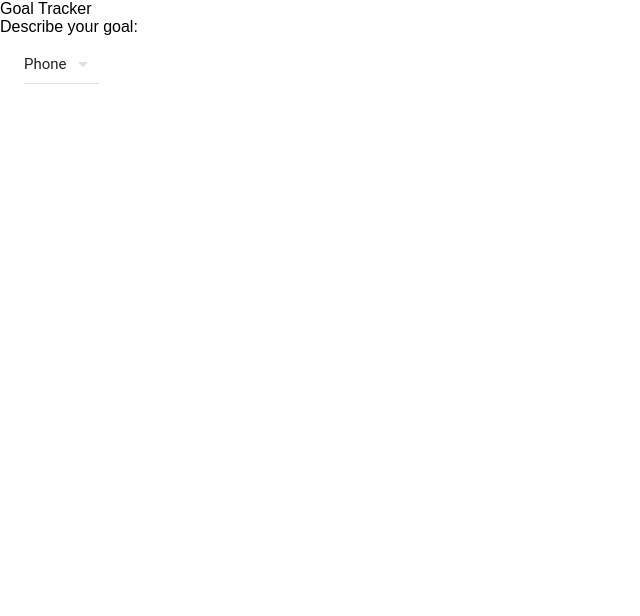
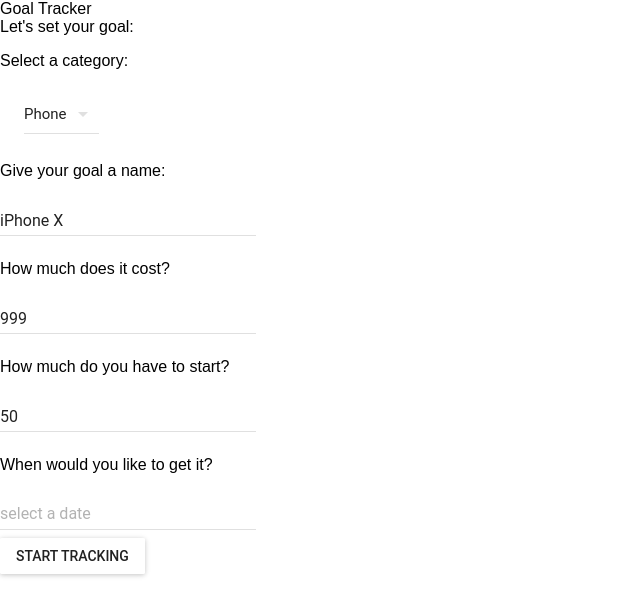
Before and after one commit to JohnDHamm/TETB-test01, a React (Create React App) app: page /goalTracker in a window 1280 px wide. Shown: the top 616 px of the page, without its empty margins (0-640 px from the left). Built offline with nearby package versions, Linux system fonts and the light colour scheme.

Commit message:
goal chart started

```diff
--- a/public/index.html
+++ b/public/index.html
@@ -19,7 +19,7 @@
       work correctly both with client-side routing and a non-root public URL.
       Learn how to configure a non-root public URL by running `npm run build`.
     -->
-    <title>Profit planning</title>
+    <title>Teen Entreprenuer</title>
   </head>
   <body>
     <noscript>
--- /dev/null
+++ b/src/components/goalTrackChart.js
@@ -0,0 +1,35 @@
+import React from 'react';
+import Values from '../styles/values';
+
+import {BarChart, Bar, XAxis, Legend, ReferenceLine} from 'recharts';
+
+export default class GoalTrackChart extends React.Component {
+
+	render() {
+		const { goalName, goalAmount, currentFunds, targetDate, daysToGoal, weeksToGoal } = this.props;
+		const chartData = [
+					{name: 'Funds', needed: goalAmount - currentFunds, balance: currentFunds}
+		];
+		const weeklyPace = Math.round(( goalAmount - currentFunds ) / weeksToGoal);
+
+		return (
+			<div>
+				<div>Goal for {goalName}</div>
+				<BarChart width={200} height={500} data={chartData}
+							margin={{top: 20, right: 30, left: 20, bottom: 5}
+						} barSize={100}
+					>
+					<XAxis dataKey="name"/>
+					<Legend />
+					<Bar dataKey="balance" stackId="a" fill={Values.revenue} />
+					<Bar dataKey="needed" stackId="a" fill={Values.costs} />
+				</BarChart>
+				<div>
+					<p>Weekly goal: ${weeklyPace}</p>
+				</div>
+			 </div>
+
+
+			)
+	}
+}
--- a/src/components/goalWizard.js
+++ b/src/components/goalWizard.js
@@ -1,31 +1,133 @@
 import React from 'react';
+
+import GoalTrackChart from './goalTrackChart';
 
 import DropDownMenu from 'material-ui/DropDownMenu';
 import MenuItem from 'material-ui/MenuItem';
+import TextField from 'material-ui/TextField';
+import DatePicker from 'material-ui/DatePicker';
+import RaisedButton from 'material-ui/RaisedButton';
 
 export default class GoalWizard extends React.Component {
 	constructor(props){
 		super(props);
 		this.state = {
-			category: 1
+			category: 1,
+			goalName: 'iPhone X',
+			goalAmount: 999,
+			startFunds: 50,
+			targetDate: null,
+			currentDate: new Date(),
+			showProgress: false,
+			daysToGoal: null,
+			weeksToGoal: null
 		}
 	}
 
-	handleCategorySelect(e, k, value) {
+	handleCategorySelect(e, index, value) {
 		this.setState({ category: value})
 	}
 
+	handleGoalNameChange(e, newValue) {
+		this.setState({ goalName: newValue });
+	}
+
+	handleGoalAmountChange(e, newValue) {
+		this.setState({ goalAmount: newValue });
+	}
+
+	handleStartFundsChange(e, newValue) {
+		this.setState({ startFunds: newValue });
+	}
+
+	handleDatePicker(x, date) {
+		this.setState({ targetDate: date }, () => this.setDaysDifference() );
+	}
+
+	handleStartTracking() {
+		this.setState({ showProgress: true });
+	}
+
+	setDaysDifference() {
+		const msPerDay = 1000 * 60 * 60 * 24;
+		const utcCurrentDate = Date.UTC(this.state.currentDate.getFullYear(), this.state.currentDate.getMonth(), this.state.currentDate.getDate());
+		const utcTargetDate = Date.UTC(this.state.targetDate.getFullYear(), this.state.targetDate.getMonth(), this.state.targetDate.getDate());
+		const daysToGoal = Math.floor((utcTargetDate - utcCurrentDate) / msPerDay);
+		this.setState({ daysToGoal: daysToGoal });
+		const weeksToGoal = Math.round( daysToGoal / 7 );
+		this.setState({ weeksToGoal })
+		console.log("time to reach goal:", daysToGoal, "days / ", weeksToGoal, " weeks");
+	}
+
 	render() {
-		console.log("category", this.state.category);
-
 		return(
 			<div>
-				<div>Describe your goal:</div>
-				<DropDownMenu value={this.state.category} onChange={this.handleCategorySelect.bind(this)}>
-					<MenuItem value={1} primaryText="Phone" />
-					<MenuItem value={2} primaryText="Car" />
-					<MenuItem value={3} primaryText="Education" />
-				</DropDownMenu>
+			{!this.state.showProgress &&
+				<div>
+					<div>Let's set your goal:</div>
+					<div>
+						<p>Select a category:</p>
+						<DropDownMenu value={this.state.category} onChange={this.handleCategorySelect.bind(this)}>
+							<MenuItem value={1} primaryText="Phone" />
+							<MenuItem value={2} primaryText="Car" />
+							<MenuItem value={3} primaryText="Education" />
+							<MenuItem value={4} primaryText="Trip" />
+							<MenuItem value={5} primaryText="Video Game" />
+							<MenuItem value={6} primaryText="Other" />
+						</DropDownMenu>
+					</div>
+					<div>
+						<p>Give your goal a name:</p>
+						<TextField
+							id="goalNameTextField"
+							value={this.state.goalName}
+							onChange={this.handleGoalNameChange.bind(this)} />
+					</div>
+					<div>
+						<p>How much does it cost?</p>
+						<TextField
+							id="goalAmountTextField"
+							type="number"
+							value={this.state.goalAmount}
+							onChange={this.handleGoalAmountChange.bind(this)} />
+					</div>
+					<div>
+						<p>How much do you have to start?</p>
+						<TextField
+							id="startFundsTextField"
+							type="number"
+							value={this.state.startFunds}
+							onChange={this.handleStartFundsChange.bind(this)} />
+					</div>
+					<div>
+						<p>When would you like to get it?</p>
+						<DatePicker
+							hintText="select a date"
+							firstDayOfWeek={0}
+							onChange={this.handleDatePicker.bind(this)}
+							/>
+					</div>
+					<div>
+						<RaisedButton
+							label="Start Tracking"
+							onClick={this.handleStartTracking.bind(this)}
+						/>
+					</div>
+				</div>
+			}
+
+			{this.state.showProgress &&
+				<div>
+					<GoalTrackChart
+						goalName={this.state.goalName}
+						goalAmount={this.state.goalAmount}
+						currentFunds={this.state.startFunds}
+						targetDate={this.state.targetDate}
+						daysToGoal={this.state.daysToGoal}
+						weeksToGoal={this.state.weeksToGoal}
+					/>
+				</div>
+			}
 			</div>
 		)
 	}
```
